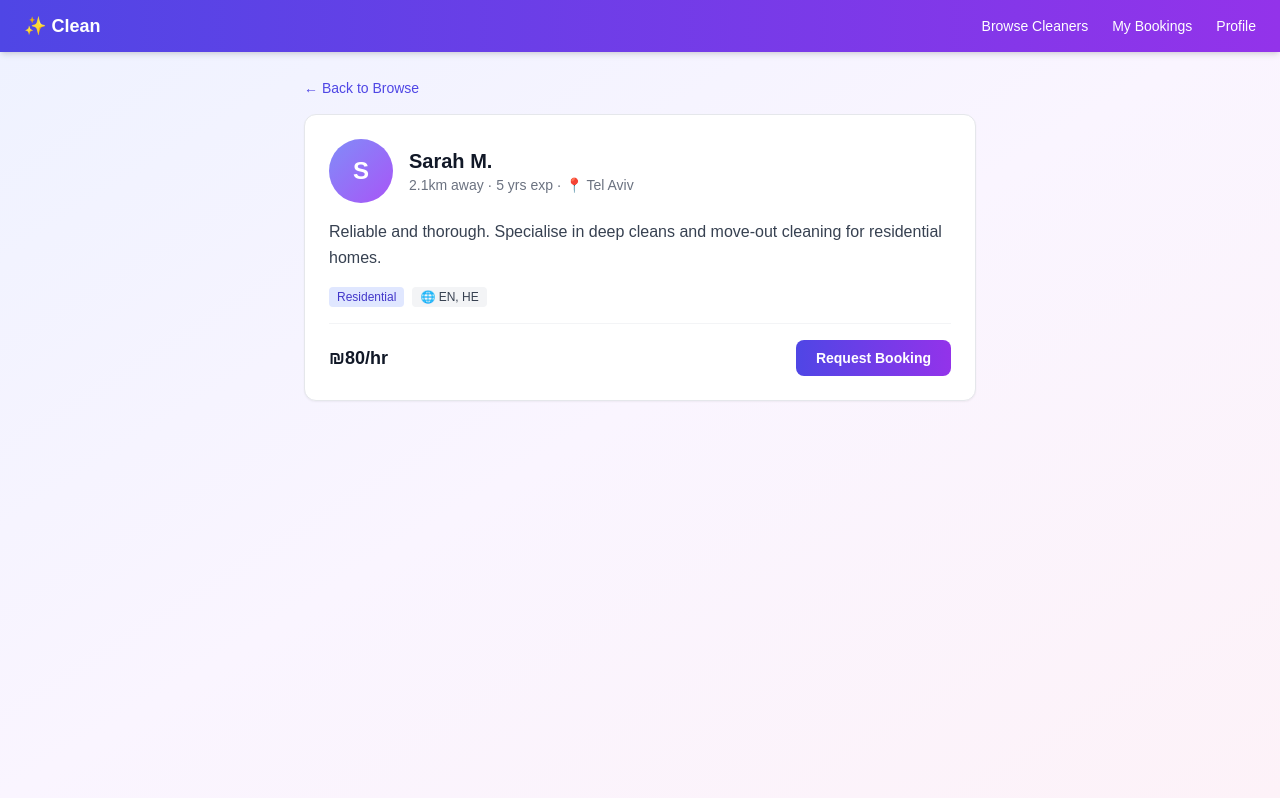
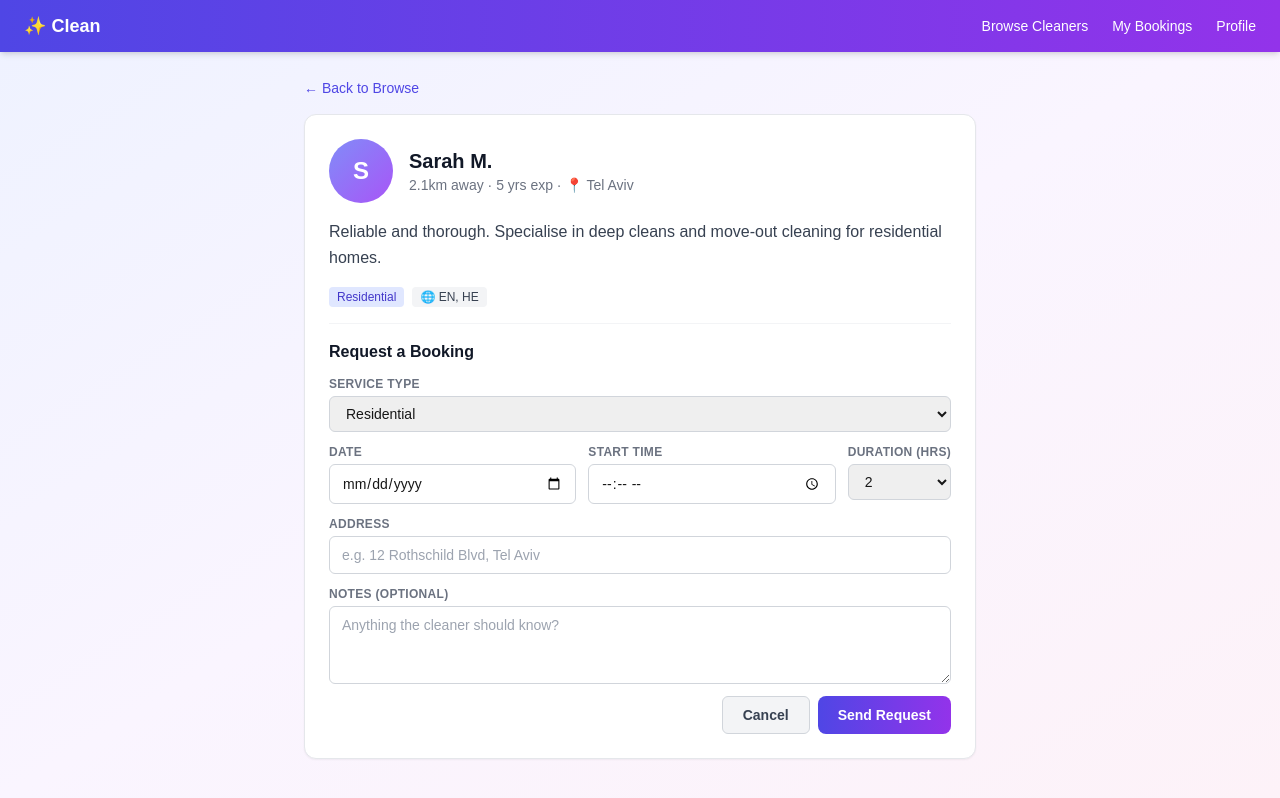
Before and after one commit to yasminshapochkin/CLEAN, a Next.js app: page /cleaners/1 in a window 1280 px wide. Both pictures are taken after a click on the button "Request Booking". Built offline with nearby package versions, Linux system fonts and the light colour scheme.

Commit message:
feat: add booking request form to cleaner profile page

```diff
--- /dev/null
+++ b/app/(customer)/cleaners/[id]/BookingRequestForm.tsx
@@ -0,0 +1,106 @@
+'use client'
+import { useState } from 'react'
+import type { CleanerResult } from '@/lib/types/cleaner'
+
+const DURATIONS = [1, 2, 3, 4, 5, 6, 7, 8]
+
+export function BookingRequestForm({ cleaner }: { cleaner: CleanerResult }) {
+  const [open, setOpen] = useState(false)
+  const [submitted, setSubmitted] = useState(false)
+  const [serviceType, setServiceType] = useState(cleaner.service_types[0] ?? 'residential')
+  const [date, setDate] = useState('')
+  const [startTime, setStartTime] = useState('')
+  const [duration, setDuration] = useState(2)
+  const [address, setAddress] = useState('')
+  const [notes, setNotes] = useState('')
+
+  function handleSubmit(e: React.FormEvent) {
+    e.preventDefault()
+    setSubmitted(true)
+  }
+
+  if (submitted) {
+    return (
+      <div className="pt-4 border-t border-gray-100 text-center">
+        <p className="text-green-700 font-semibold">✅ Booking request sent to {cleaner.full_name}!</p>
+        <p className="text-sm text-gray-500 mt-1">They'll respond within 24 hours.</p>
+      </div>
+    )
+  }
+
+  if (!open) {
+    return (
+      <div className="flex justify-between items-center pt-4 border-t border-gray-100">
+        <span className="text-lg font-bold text-gray-900">₪{cleaner.hourly_rate}/hr</span>
+        <button
+          type="button"
+          onClick={() => setOpen(true)}
+          className="bg-gradient-to-r from-indigo-600 to-purple-600 hover:from-indigo-700 hover:to-purple-700 text-white px-5 py-2 rounded-lg text-sm font-semibold transition-colors"
+        >
+          Request Booking
+        </button>
+      </div>
+    )
+  }
+
+  return (
+    <form onSubmit={handleSubmit} className="pt-4 border-t border-gray-100 flex flex-col gap-3">
+      <h2 className="font-bold text-gray-900">Request a Booking</h2>
+
+      <div className="flex flex-col gap-1">
+        <label htmlFor="serviceType" className="text-xs font-semibold text-gray-500 uppercase tracking-wide">Service Type</label>
+        <select id="serviceType" value={serviceType} onChange={e => setServiceType(e.target.value)}
+          className="border border-gray-300 rounded-md px-3 py-2 text-sm focus:outline-none focus:ring-2 focus:ring-indigo-500">
+          {cleaner.service_types.map(t => (
+            <option key={t} value={t}>{t.charAt(0).toUpperCase() + t.slice(1)}</option>
+          ))}
+        </select>
+      </div>
+
+      <div className="flex gap-3">
+        <div className="flex flex-col gap-1 flex-1">
+          <label htmlFor="date" className="text-xs font-semibold text-gray-500 uppercase tracking-wide">Date</label>
+          <input id="date" type="date" value={date} onChange={e => setDate(e.target.value)} required
+            className="border border-gray-300 rounded-md px-3 py-2 text-sm focus:outline-none focus:ring-2 focus:ring-indigo-500" />
+        </div>
+        <div className="flex flex-col gap-1 flex-1">
+          <label htmlFor="startTime" className="text-xs font-semibold text-gray-500 uppercase tracking-wide">Start Time</label>
+          <input id="startTime" type="time" value={startTime} onChange={e => setStartTime(e.target.value)} required
+            className="border border-gray-300 rounded-md px-3 py-2 text-sm focus:outline-none focus:ring-2 focus:ring-indigo-500" />
+        </div>
+        <div className="flex flex-col gap-1">
+          <label htmlFor="duration" className="text-xs font-semibold text-gray-500 uppercase tracking-wide">Duration (hrs)</label>
+          <select id="duration" value={duration} onChange={e => setDuration(Number(e.target.value))}
+            className="border border-gray-300 rounded-md px-3 py-2 text-sm focus:outline-none focus:ring-2 focus:ring-indigo-500">
+            {DURATIONS.map(d => <option key={d} value={d}>{d}</option>)}
+          </select>
+        </div>
+      </div>
+
+      <div className="flex flex-col gap-1">
+        <label htmlFor="address" className="text-xs font-semibold text-gray-500 uppercase tracking-wide">Address</label>
+        <input id="address" type="text" value={address} onChange={e => setAddress(e.target.value)} required
+          placeholder="e.g. 12 Rothschild Blvd, Tel Aviv"
+          className="border border-gray-300 rounded-md px-3 py-2 text-sm focus:outline-none focus:ring-2 focus:ring-indigo-500" />
+      </div>
+
+      <div className="flex flex-col gap-1">
+        <label htmlFor="notes" className="text-xs font-semibold text-gray-500 uppercase tracking-wide">Notes (optional)</label>
+        <textarea id="notes" value={notes} onChange={e => setNotes(e.target.value)} rows={3}
+          placeholder="Anything the cleaner should know?"
+          className="border border-gray-300 rounded-md px-3 py-2 text-sm focus:outline-none focus:ring-2 focus:ring-indigo-500" />
+      </div>
+
+      <div className="flex gap-2 justify-end">
+        <button type="button" onClick={() => setOpen(false)}
+          className="bg-gray-100 hover:bg-gray-200 text-gray-700 border border-gray-300 px-5 py-2 rounded-md font-semibold text-sm transition-colors">
+          Cancel
+        </button>
+        <button type="submit"
+          className="bg-gradient-to-r from-indigo-600 to-purple-600 hover:from-indigo-700 hover:to-purple-700 text-white px-5 py-2 rounded-lg text-sm font-semibold transition-colors">
+          Send Request
+        </button>
+      </div>
+    </form>
+  )
+}
--- a/app/(customer)/cleaners/[id]/CleanerProfile.tsx
+++ b/app/(customer)/cleaners/[id]/CleanerProfile.tsx
@@ -1,5 +1,6 @@
 'use client'
 import Link from 'next/link'
+import { BookingRequestForm } from './BookingRequestForm'
 import type { CleanerResult } from '@/lib/types/cleaner'
 
 const SERVICE_BADGE: Record<string, string> = {
@@ -53,15 +54,7 @@ export function CleanerProfile({ cleaner }: { cleaner: CleanerResult }) {
           )}
         </div>
 
-        <div className="flex justify-between items-center pt-4 border-t border-gray-100">
-          <span className="text-lg font-bold text-gray-900">₪{cleaner.hourly_rate}/hr</span>
-          <button
-            type="button"
-            className="bg-gradient-to-r from-indigo-600 to-purple-600 hover:from-indigo-700 hover:to-purple-700 text-white px-5 py-2 rounded-lg text-sm font-semibold transition-colors"
-          >
-            Request Booking
-          </button>
-        </div>
+        <BookingRequestForm cleaner={cleaner} />
       </div>
     </div>
   )
```
Also changed, not shown: 1 other file (tests, documents, lock files or other folders).
